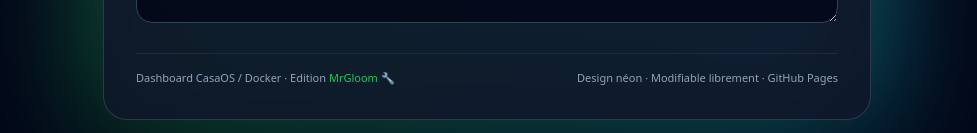
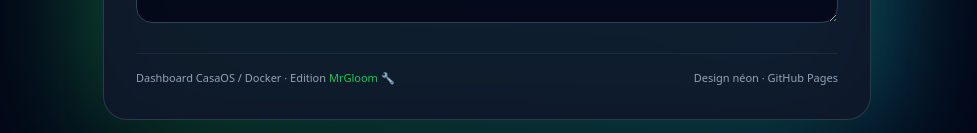
Before and after one commit to Minititux/casaos-fix, a plain HTML site: page index.html in a window 1280 px wide. Shown: the part 1476-1609 px from the top of the page, without its empty margins (153-1130 px from the left). Drawn offline with nearby package versions, Linux system fonts and the light colour scheme.

Commit message:
Update index.html

```diff
--- a/index.html
+++ b/index.html
@@ -189,7 +189,7 @@ docker version</pre>
       <!-- Footer -->
       <footer class="mt-6 pt-4 border-t border-slate-800 text-[11px] text-slate-400 flex flex-col md:flex-row gap-2 md:items-center md:justify-between">
         <span>Dashboard CasaOS / Docker · Edition <span class="text-gloom">MrGloom</span> 🔧</span>
-        <span>Design néon · Modifiable librement · GitHub Pages</span>
+        <span>Design néon · GitHub Pages</span>
       </footer>
     </div>
   </div>
```
